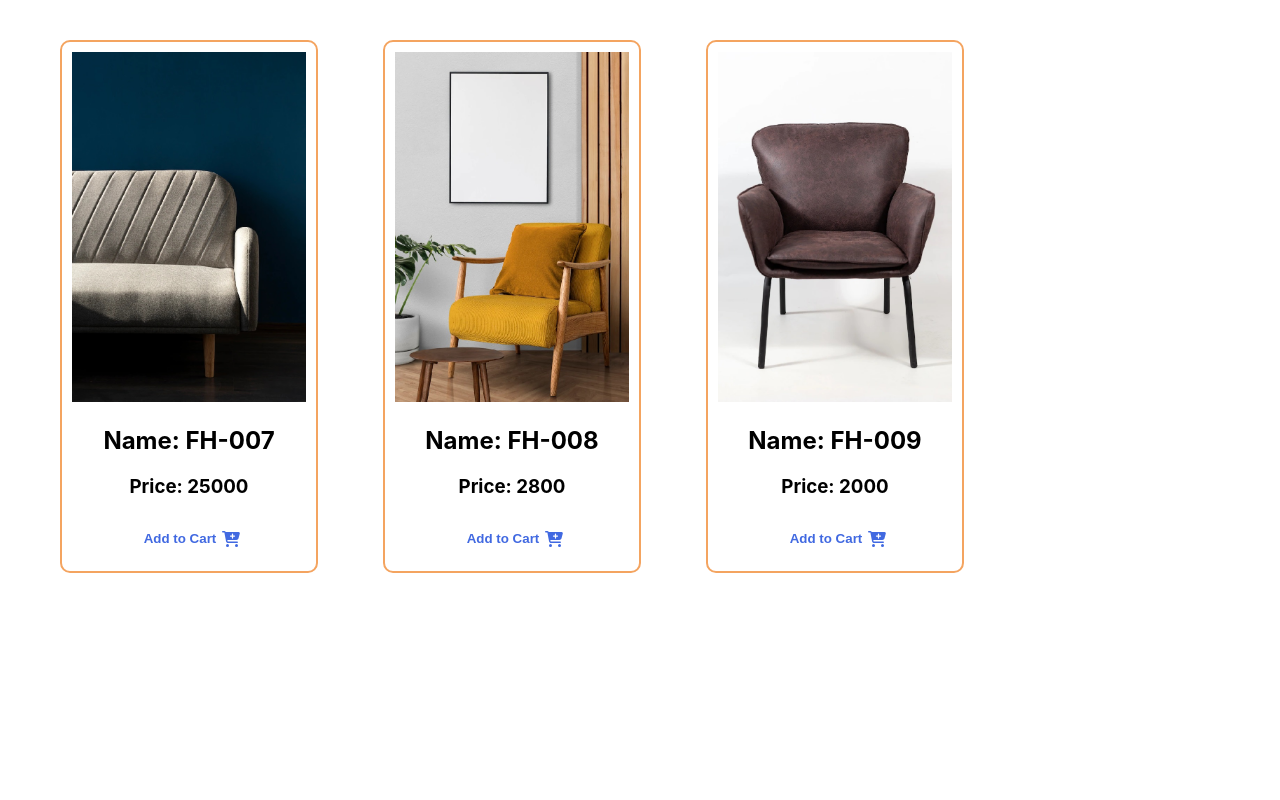
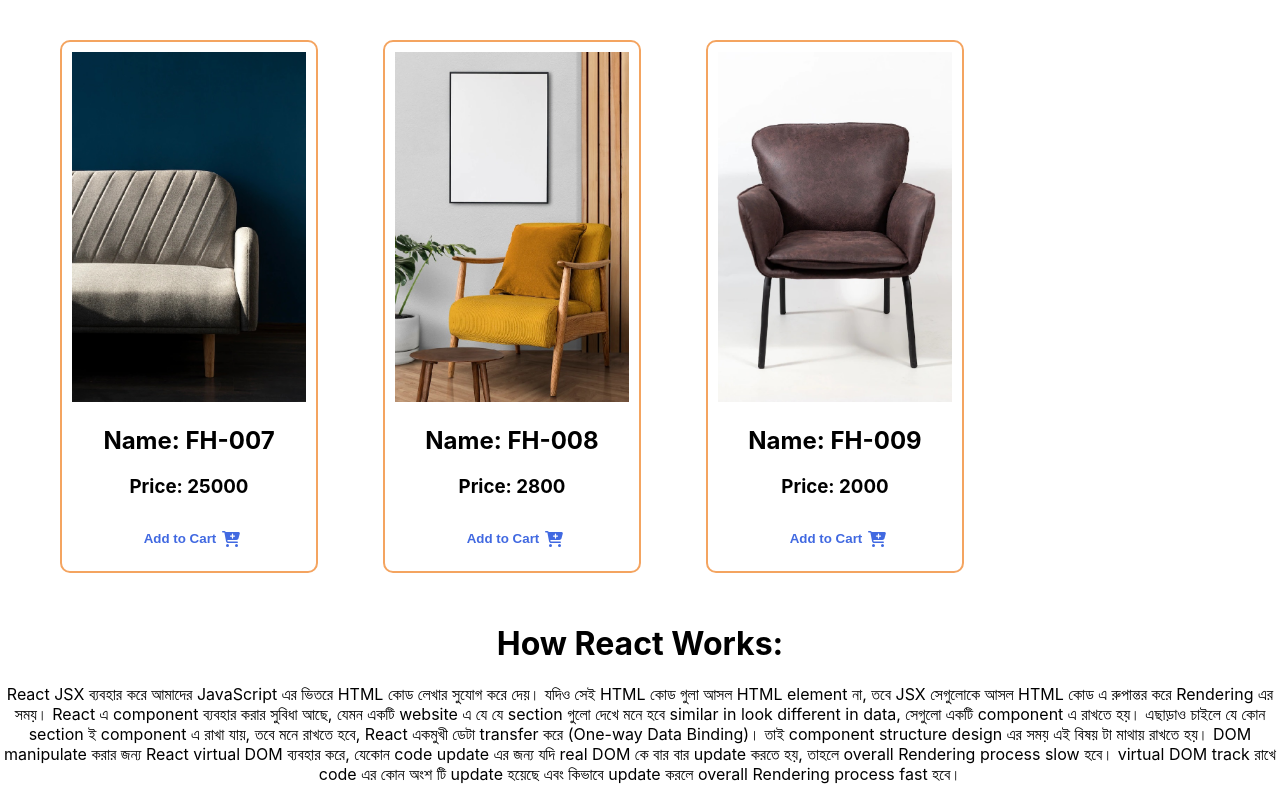
Before and after one commit to mahbub-sakib/mahbub-assignment-8, a React (Create React App) app: page / in a window 1280 px wide. Shown: the part 1310-2110 px from the top of the page. Before the commit the page ends 1913 px from the top, so only its background shows below. Built offline with nearby package versions, Linux system fonts and the light colour scheme.

Commit message:
added how react works

```diff
--- a/src/components/Mela/Mela.js
+++ b/src/components/Mela/Mela.js
@@ -76,6 +76,17 @@ const Mela = () => {
                     <button className='btn-summary' onClick={() => chooseAgain()}>Choose Again</button>
                 </div>
             </div>
+            <div>
+                <h1>How React Works:</h1>
+                <p>React JSX ব্যবহার করে আমাদের JavaScript এর ভিতরে HTML কোড লেখার সুযোগ করে দেয়। যদিও সেই HTML কোড গুলা আসল HTML element না, তবে JSX সেগুলোকে আসল HTML কোড এ রুপান্তর করে Rendering এর সময়।
+                    React এ component ব্যবহার করার সুবিধা আছে, যেমন একটি website এ যে যে section গুলো দেখে মনে হবে similar in look different in data, সেগুলো একটি component এ রাখতে হয়। এছাড়াও চাইলে যে কোন section
+                    ই component এ রাখা যায়, তবে মনে রাখতে হবে, React একমুখী ডেটা transfer করে (One-way Data Binding)। তাই component structure design এর সময় এই বিষয় টা মাথায় রাখতে হয়। DOM manipulate করার জন্য
+                    React virtual DOM ব্যবহার করে, যেকোন code update এর জন্য যদি real DOM কে বার বার update করতে হয়, তাহলে overall Rendering process slow হবে। virtual DOM track রাখে code এর কোন অংশ টি update হয়েছে এবং কিভাবে
+                    update করলে overall Rendering process fast হবে।
+                </p>
+
+
+            </div>
         </div>
     );
 };
```
